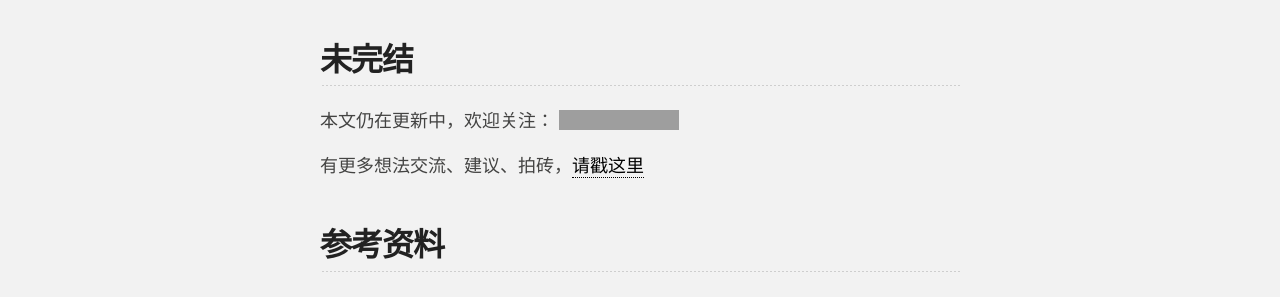
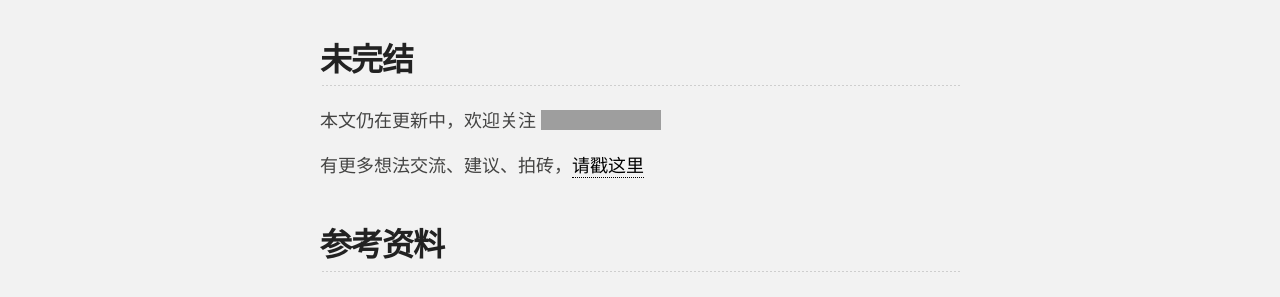
Before and after one commit to Alexorz/animation-performance-guide, a Jekyll site: the page built from index.md, in a window 1280 px wide and 900 px high, scrolled down 9175 px. Shown: the part 299-596 px from the top of the window. Built offline with Jekyll 4.4.1, drawn with Linux system fonts in a browser that asks for light colours; comment, search, counter and statistics services are not loaded.

```diff
--- a/index.md
+++ b/index.md
@@ -227,7 +227,7 @@ Chrome对各个层分别进行排版、绘图，再将绘图结果作为“[纹
 
 
 <p>
-    本文仍在更新中，欢迎关注：
+    本文仍在更新中，欢迎关注
     <iframe src="http://alexorz.github.io/animation-performance-guide/github-btn/github-btn.html?user=alexorz&repo=animation-performance-guide&type=watch&count=true" style="vertical-align: middle; margin-top: -5px;" allowtransparency="true" frameborder="0" scrolling="0" width="120" height="20"></iframe>
 </p>
 有更多想法交流、建议、拍砖，[请戳这里](https://github.com/Alexorz/animation-performance-guide/issues/new)
@@ -239,4 +239,4 @@ Chrome对各个层分别进行排版、绘图，再将绘图结果作为“[纹
 * [How (not) to trigger a layout in WebKit](http://gent.ilcore.com/2011/03/how-not-to-trigger-layout-in-webkit.html)
 * [Profiling Long Paint Times with DevTools' Continuous Painting Mode](http://updates.html5rocks.com/2013/02/Profiling-Long-Paint-Times-with-DevTools-Continuous-Painting-Mode)
 
-<script src="http://0.0.0.0:4444/livereload.js"></script>
+<!-- <script src="http://0.0.0.0:4444/livereload.js"></script> -->
```
